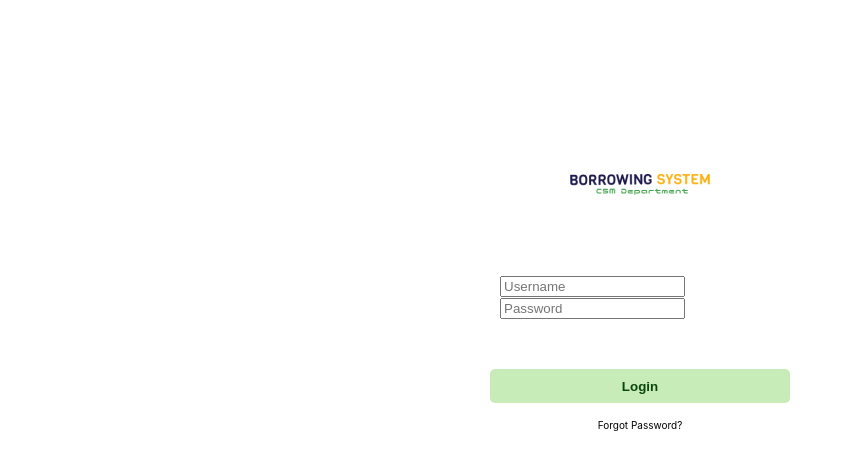
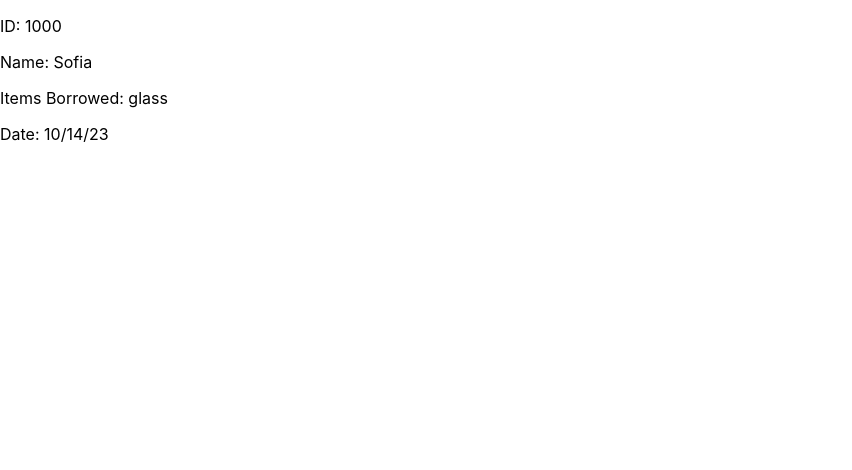
Before and after one commit to JophielP14/csmlabmanagement-ST, a React (Vite) app: page / in a window 1280 px wide. Shown: the top 470 px of the page, without its empty margins (0-852 px from the left). Built offline with nearby package versions, Linux system fonts and the light colour scheme.

Commit message:
Initial completion of conditional rendering. <3

```diff
--- a/src/App.tsx
+++ b/src/App.tsx
@@ -20,6 +20,7 @@ import Dashboard from './pages/screens/teacher/teacherDashboard/Dashboard';
 import TPendingView from './pages/screens/teacher/teacherPendingView/PendingView';
 import TRejectedView from './pages/screens/teacher/teacherRejectedView/RejectedView';
 import TAcceptedView from './pages/screens/teacher/teacherAcceptedView/AcceptedView';
+import Transaction from './pages/screens/student/transactionView/Transaction';
 
 
 
@@ -37,7 +38,7 @@ function App() {
       <Routes>
 
           {/* Student Views */}
-          <Route path="/" element={<Login/>} />
+          <Route path="/" element={<Transaction />} />
           <Route path="/borrow-form" element={<BorrowingForm />} />
           <Route path='/request-confirm' element={<RequestConfirm />} />
 
--- /dev/null
+++ b/src/pages/screens/student/transactionView/Transaction.tsx
@@ -0,0 +1,62 @@
+import React from 'react';
+
+function Transaction() {
+
+  const receiptContent = {
+    id: "1000",
+    name: "Sofia",
+    itemsBorrowed: "glass",
+    status: "Complete",
+    date: "10/14/23",
+    // Add other properties as needed
+  };
+
+  let backgroundColor = '';
+  let buttons = null;
+
+  switch (receiptContent.status) {
+    case 'Pending':
+      backgroundColor = 'yellow';
+      buttons = (
+        <>
+          <button>Done view</button>
+          <button>Cancel request</button>
+        </>
+      );
+      break;
+
+    case 'On Borrow':
+      backgroundColor = 'green';
+      buttons = <button>Return</button>;
+      break;
+
+    case 'Pending Return':
+      backgroundColor = 'yellow';
+      // No button for Pending Return
+      break;
+
+    case 'Completed':
+      backgroundColor = 'green';
+      buttons = <button>Done view</button>;
+      break;
+
+    default:
+      break;
+  }
+
+
+  return (
+    <div style={{ backgroundColor }}>
+      <div>
+        <p>ID: {receiptContent.id}</p>
+        <p>Name: {receiptContent.name}</p>
+        <p>Items Borrowed: {receiptContent.itemsBorrowed}</p>
+        <p>Date: {receiptContent.date}</p>
+        {/* Add other receipt content properties as needed */}
+      </div>
+      {buttons && <div>{buttons}</div>}
+    </div>
+  );
+}
+
+export default Transaction;
```
Also changed, not shown: src/pages/screens/student/transactionView/Receipt.tsx (added).
